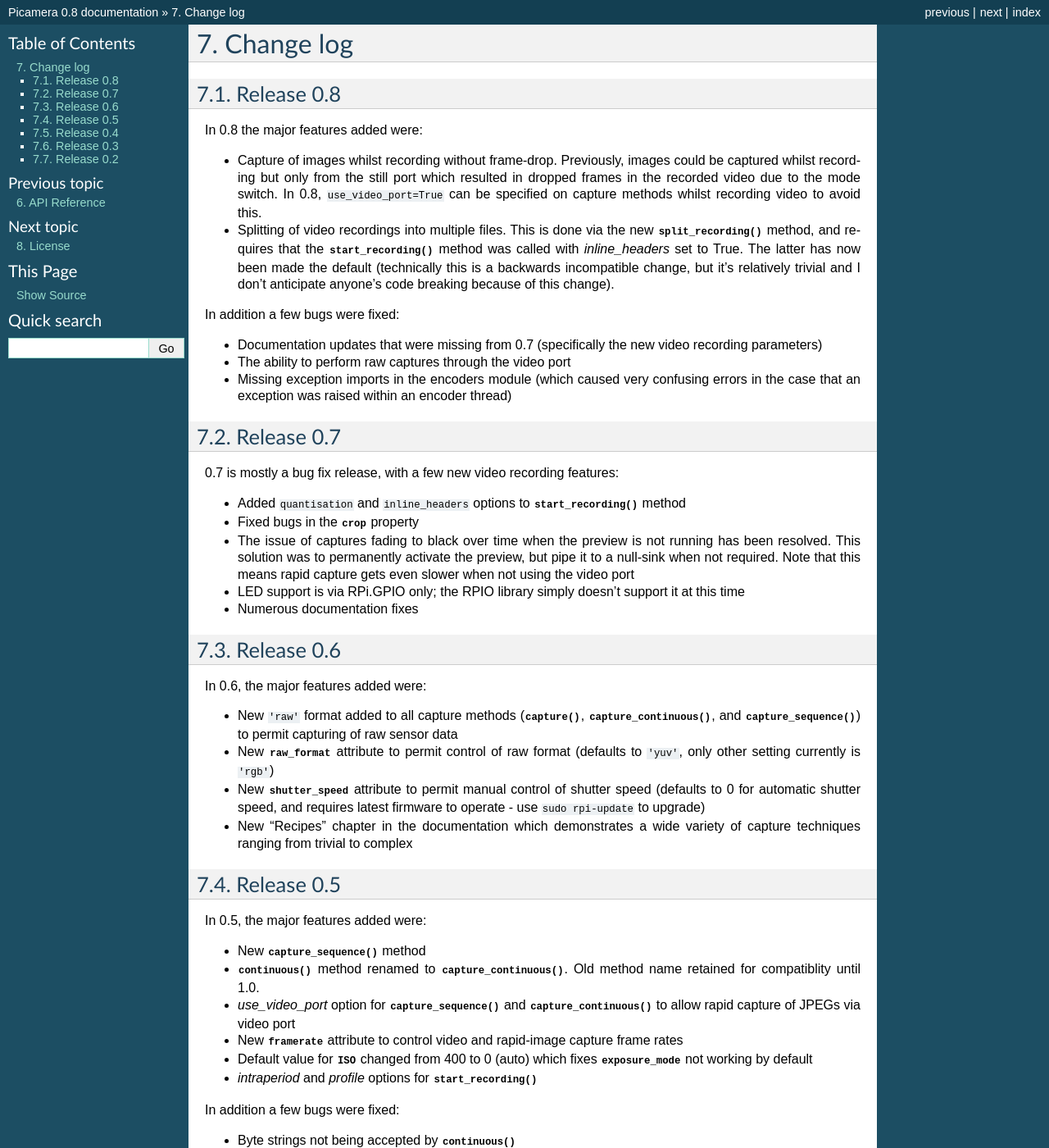
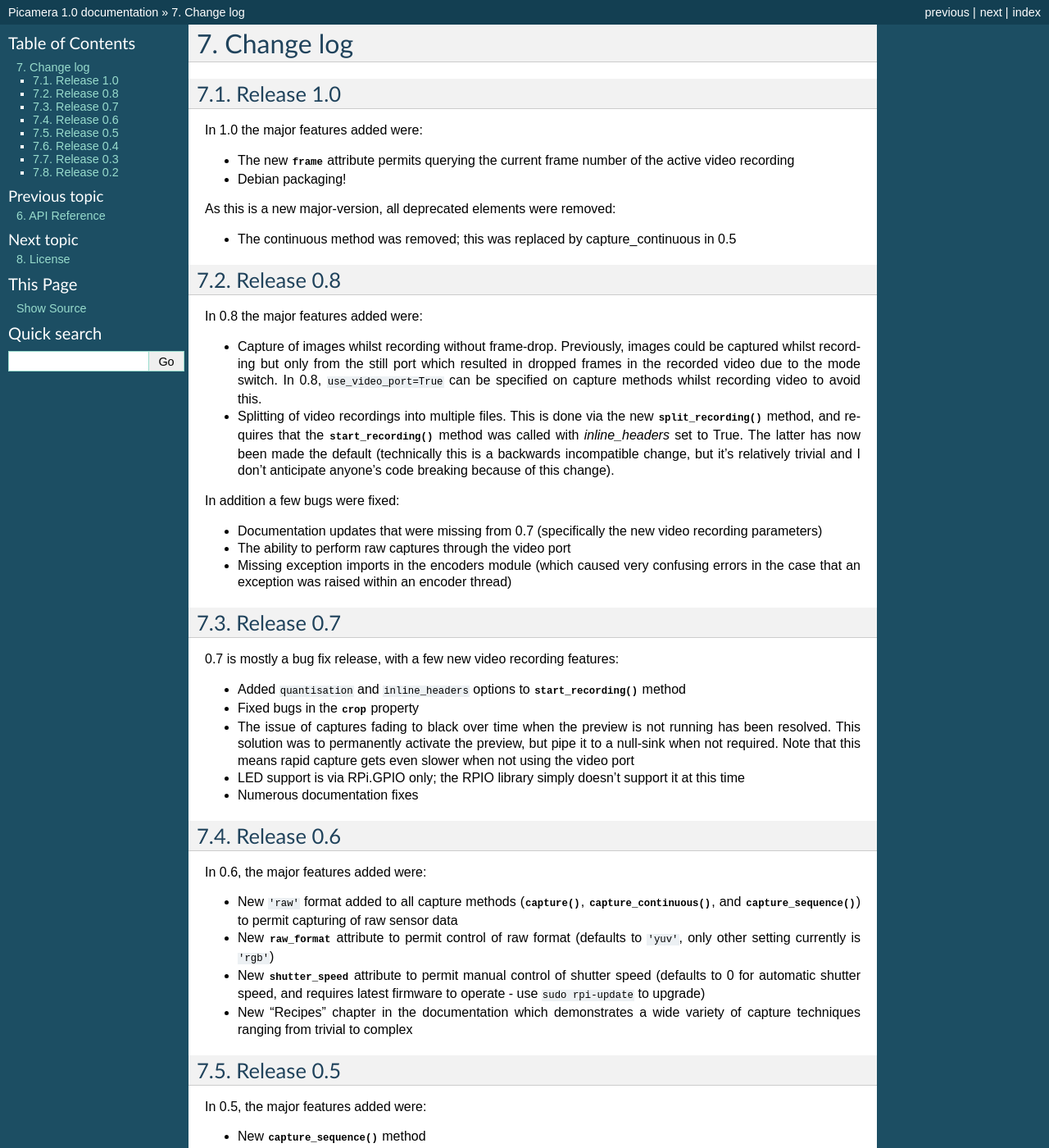
Before and after one commit to waveform80/picamera, a Sphinx documentation site: the page built from docs/changelog.rst, in a window 1280 px wide and 1400 px high. Shown: the whole window at 82% size. Built offline with Sphinx 7.4.7, drawn with Linux system fonts in a browser that asks for light colours; some of the changed text lies outside the part shown.

Commit message:
Gearing up for 1.0
Bumped revision number, updated changelogs

```diff
--- a/docs/changelog.rst
+++ b/docs/changelog.rst
@@ -3,6 +3,21 @@
 ==========
 Change log
 ==========
+
+
+Release 1.0
+===========
+
+In 1.0 the major features added were:
+
+* The new :attr:`~picamera.PiCamera.frame` attribute permits querying the
+  current frame number of the active video recording
+* Debian packaging!
+
+As this is a new major-version, all deprecated elements were removed:
+
+* The continuous method was removed; this was replaced by capture_continuous
+  in 0.5
 
 
 Release 0.8
--- a/setup.py
+++ b/setup.py
@@ -53,14 +53,14 @@
     pass
 
 __project__      = 'picamera'
-__version__      = '0.8'
+__version__      = '1.0'
 __author__       = 'Dave Hughes'
 __author_email__ = 'dave@waveform.org.uk'
 __url__          = 'https://pypi.python.org/pypi/picamera/'
 __platforms__    = ['ALL']
 
 __classifiers__ = [
-    'Development Status :: 4 - Beta',
+    'Development Status :: 5 - Production/Stable',
     'Environment :: Console',
     'Intended Audience :: Developers',
     'License :: OSI Approved :: BSD License',
```
Also changed, not shown: 1 other file.
